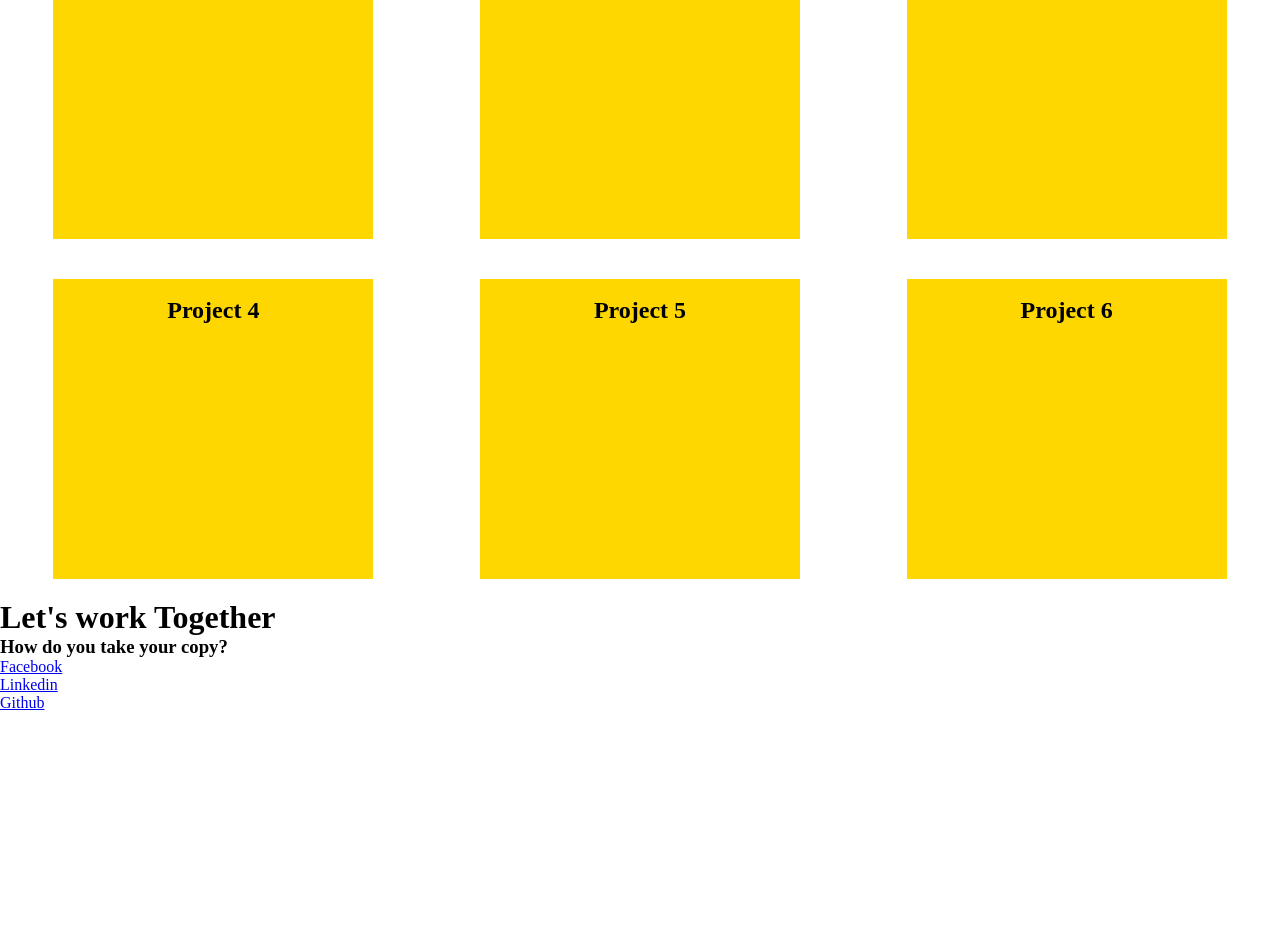
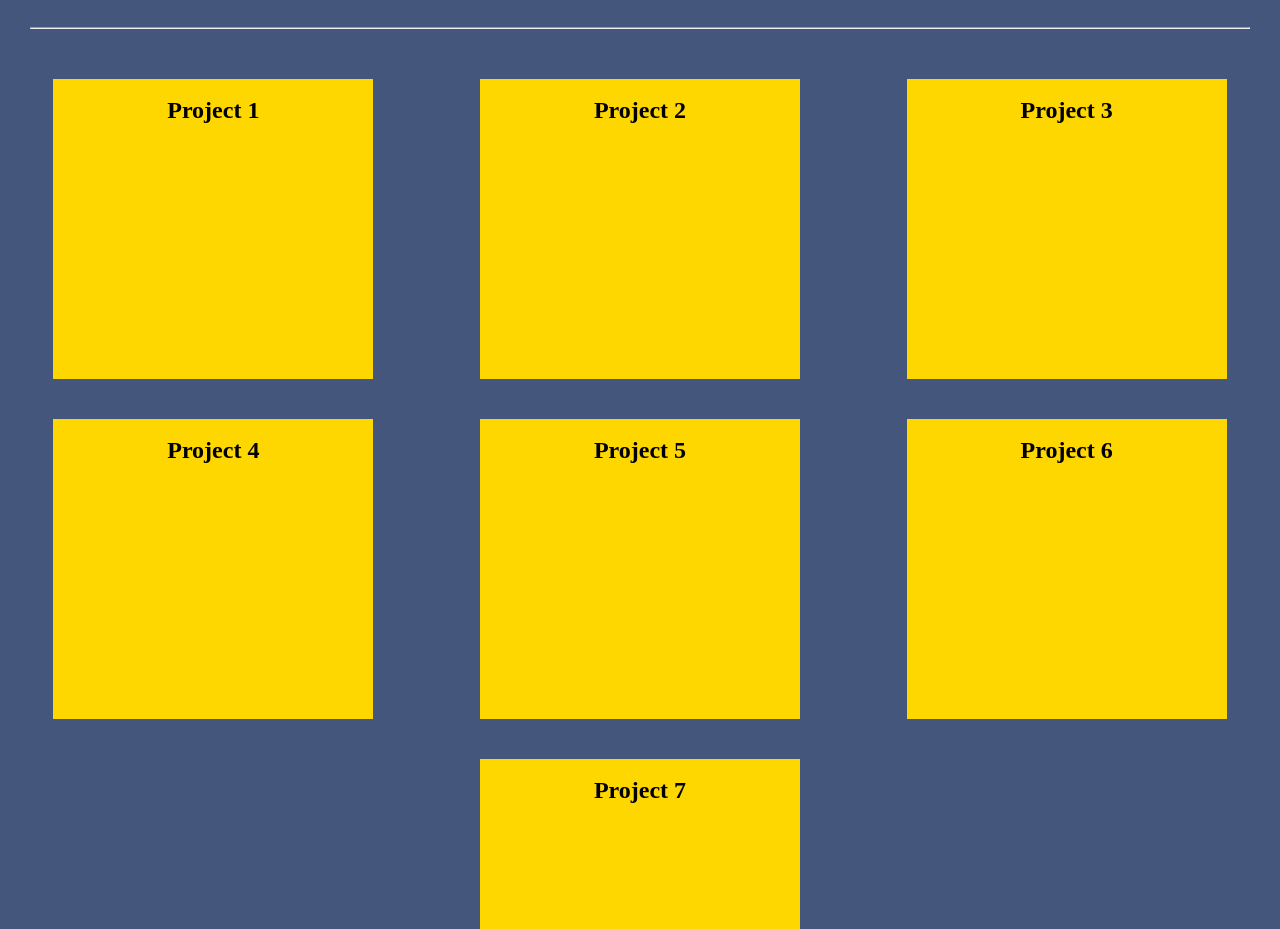
Before and after one commit to kowais915/kowais915.github.io, a plain HTML site: page index.html in a window 1280 px wide. Shown: the part 800-1729 px from the top of the page. Before the commit the page ends 1512 px from the top, so only its background shows below. Drawn offline with Linux system fonts and the light colour scheme.

Commit message:
add more styles

```diff
--- a/index.html
+++ b/index.html
@@ -79,6 +79,11 @@
                     <h2>Project 6</h2>
 
                 </div>
+                <div class="project">
+                    <img src="" alt="">
+                    <h2>Project 7</h2>
+
+                </div>
 
 
         </div>
--- a/style.css
+++ b/style.css
@@ -43,6 +43,21 @@
     border-radius: 5px;
 }
 
+#projects{
+    background-color: #45567D;
+}
+
+#projects h1{
+    text-align: center;
+    padding: 5vh 5vh;
+    color: white;
+}
+#projects hr{
+    text-align: center;
+    margin: 30px;
+    width: 10wh;
+}
+
 .project{
     background-color: gold;
     height: 300px;
@@ -58,6 +73,7 @@
         text-align: center;
         max-width: 100%;
         margin: 20px 20px;
+
 
     }
 }
```
